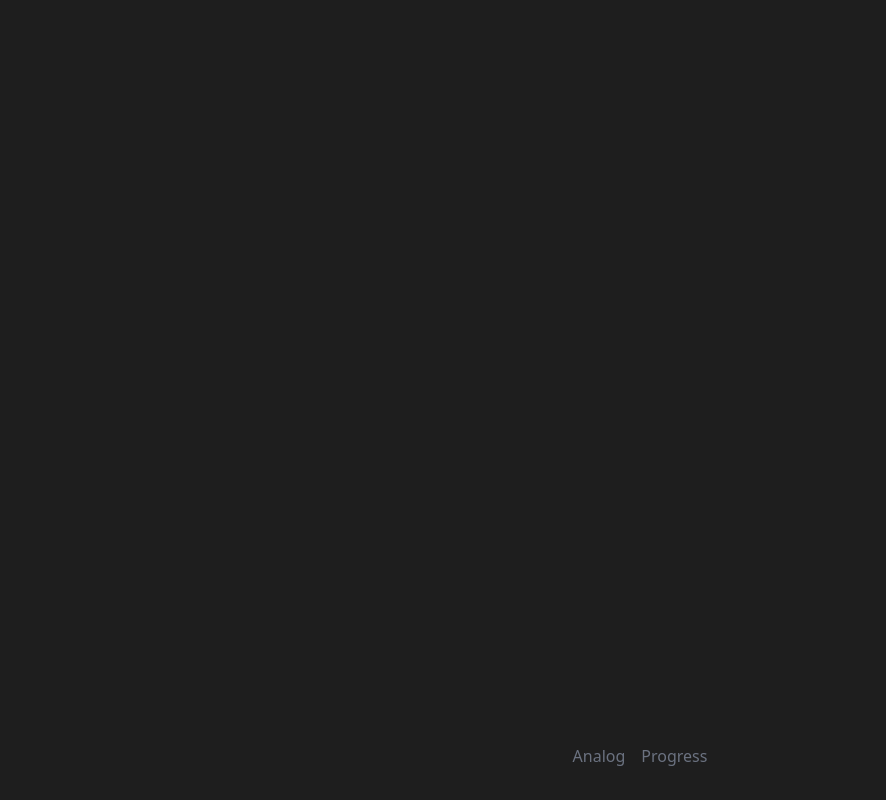
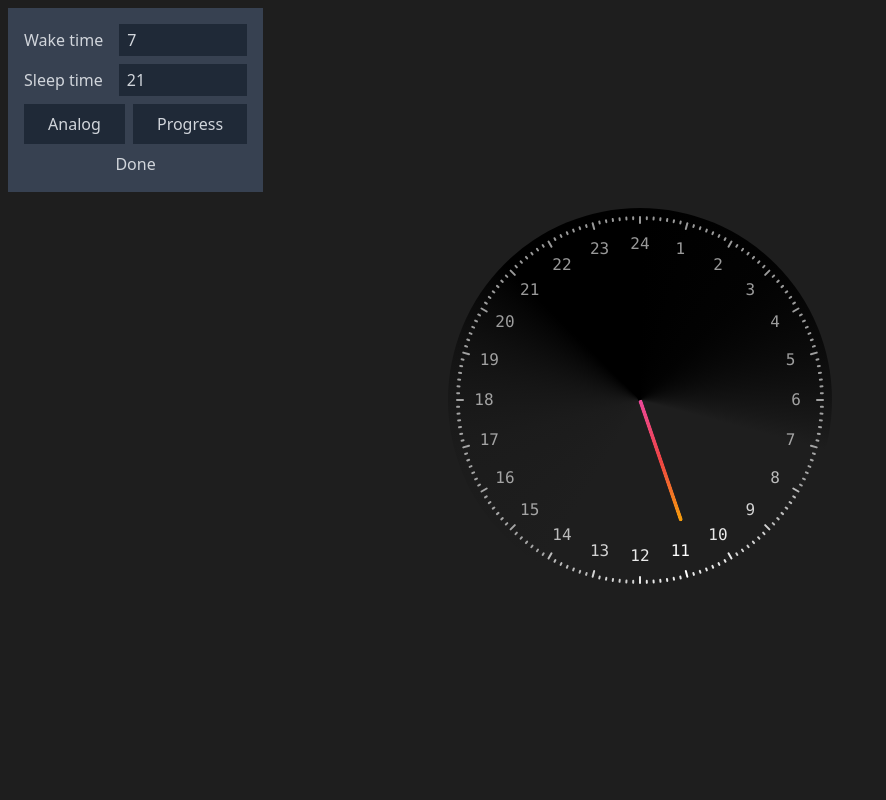
Before and after one commit to samstephenson/slow-time-clock, a React (Create React App) app: page / in a window 1280 px wide. Shown: the whole page, without its empty margins (0-886 px from the left). Built offline with nearby package versions, Linux system fonts and the light colour scheme.

Commit message:
Preferences pane hooked up. Wake/sleep time not working. Prefs pane needs toggle

```diff
--- a/src/AnalogClock.js
+++ b/src/AnalogClock.js
@@ -6,17 +6,17 @@ import ClockNumbers from "./ClockNumbers";
 export default function AnalogClock(props) {
   const timeRounded = props.timeRounded;
 
-  const sleepTime = 21;
-  const wakeTime = 7;
   const blurAmount = 1.5;
   const getAngleFromHour = (time) => (time / 24) * 360;
 
   const clockFaceGradient = `conic-gradient(from 0turn at 50% 50%, #000,
-		  ${getAngleFromHour(wakeTime - blurAmount)}deg, #1e1e1e, ${getAngleFromHour(
-    wakeTime + blurAmount
+		  ${getAngleFromHour(
+        props.wakeTime - blurAmount
+      )}deg, #1e1e1e, ${getAngleFromHour(
+    props.wakeTime + blurAmount
   )}deg, #1e1e1e, ${getAngleFromHour(
-    sleepTime - blurAmount
-  )}deg, #000, ${getAngleFromHour(sleepTime + blurAmount)}deg, #000)`;
+    props.sleepTime - blurAmount
+  )}deg, #000, ${getAngleFromHour(props.sleepTime + blurAmount)}deg, #000)`;
 
   return (
     <div
--- a/src/App.js
+++ b/src/App.js
@@ -22,26 +22,56 @@ function App() {
     return () => clearInterval(interval);
   }, []);
 
-  // Select Clock
-  const [clockSelected, setClockSelected] = useState("");
+  const [prefs, setPrefs] = useState({
+    wakeTime: 7,
+    sleepTime: 21,
+    clockSelected: "",
+  });
+  const handlePrefsChange = (e) => {
+    setPrefs((prevState) => ({
+      ...prevState,
+      [e.target.name]: e.target.value,
+    }));
+    console.log(prefs);
+  };
 
-  const selectClock = (selection) => setClockSelected(() => selection);
+  const selectClock = (e) => {
+    setPrefs((prev) => ({
+      ...prev,
+      clockSelected: e.target.innerText.toLowerCase(),
+    }));
+  };
 
+  // Save/Retrieve user preferences from local storage. Set to analog if no clock selected
   useEffect(() => {
-    const data = localStorage.getItem("clock-selected");
-    if (data) setClockSelected(() => JSON.parse(data));
+    const data = localStorage.getItem("user-preferences");
+    if (data) {
+      setPrefs(() => JSON.parse(data));
+    } else {
+      setPrefs((prev) => ({
+        ...prev,
+        clockSelected: "analog",
+      }));
+    }
   }, []);
+  useEffect(() => {
+    localStorage.setItem("user-preferences", JSON.stringify(prefs));
+  }, [prefs]);
 
-  useEffect(() => {
-    localStorage.setItem("clock-selected", JSON.stringify(clockSelected));
-  }, [clockSelected]);
-
+  // Load clock based on selected
   const chosenClock = () => {
-    switch (clockSelected) {
+    switch (prefs.clockSelected) {
       case "progress":
         return <ProgressClock time={time} />;
       case "analog":
-        return <AnalogClock time={time} timeRounded={Math.round(time * 24)} />;
+        return (
+          <AnalogClock
+            time={time}
+            timeRounded={Math.round(time * 24)}
+            wakeTime={prefs.wakeTime}
+            sleepTime={prefs.sleepTime}
+          />
+        );
       default:
         return <div />;
     }
@@ -50,7 +80,39 @@ function App() {
   return (
     <div className="h-screen flex flex-col items-center w-screen justify-center">
       {chosenClock()}
-      <Nav selected={clockSelected} action={selectClock} />
+      <div className="absolute top-2 p-4 left-2 width-72 bg-gray-700 h-128 text-gray-300 flex flex-col space-y-2">
+        <label for="wakeTime">
+          <span className="mr-4">Wake time</span>
+          <input
+            className="w-32 p-1 px-2 bg-gray-800"
+            name="wakeTime"
+            id="wakeTime"
+            type="number"
+            onChange={handlePrefsChange}
+            value={prefs.wakeTime}
+          />
+        </label>
+        <label for="sleepTime">
+          <span className="mr-4">Sleep time</span>
+          <input
+            className="w-32 p-1 px-2 bg-gray-800"
+            name="sleepTime"
+            id="sleepTime"
+            type="number"
+            onChange={handlePrefsChange}
+            value={prefs.sleepTime}
+          />
+        </label>
+        <div className="flex w-full space-x-2">
+          <button onClick={selectClock} className="flex-auto p-2 bg-gray-800">
+            Analog
+          </button>
+          <button onClick={selectClock} className="flex-auto p-2 bg-gray-800">
+            Progress
+          </button>
+        </div>
+        <button>Done</button>
+      </div>
     </div>
   );
 }
```
